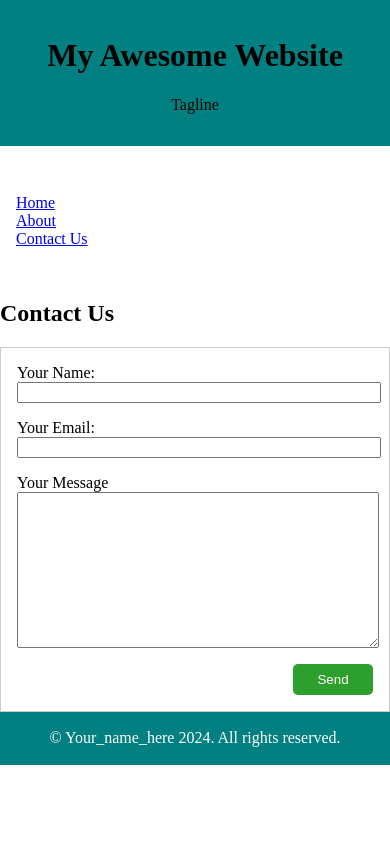
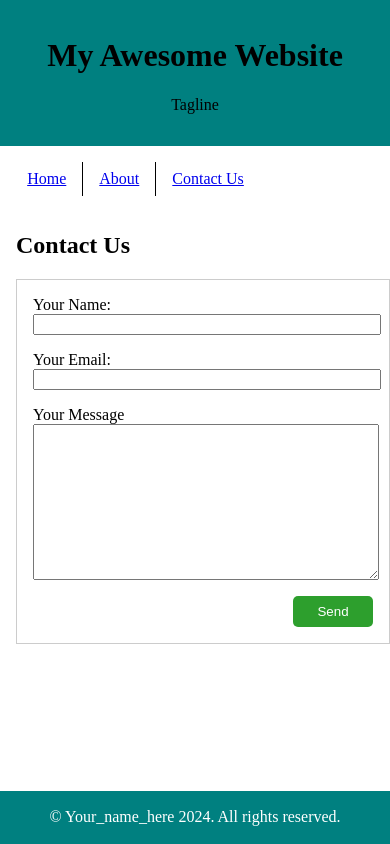
Before and after one commit to AlfredChan919/acit1620-setA-lab3, a plain HTML site: page contact.html in a window 390 px wide. Drawn offline with Linux system fonts and the light colour scheme.

Commit message:
completed

```diff
--- a/contact.html
+++ b/contact.html
@@ -43,7 +43,7 @@
             </main>
         </div>
         <footer>
-            <p style="background-color: teal; color: #fff; text-align: center;">&copy; Your_name_here 2024. All rights reserved.</p>
+            <p>&copy; Your_name_here 2024. All rights reserved.</p>
         </footer>
     </div>
 </body>
--- a/styles.css
+++ b/styles.css
@@ -8,6 +8,8 @@ body {
 form {
     border: 1px solid #ccc;
     padding: 1rem;
+    margin-left: 8rem;
+    margin-bottom:auto;
 }
 
 input,
@@ -26,6 +28,7 @@ form button {
     border-radius: 5px;
     width: 5rem;
     margin-left: auto;
+    margin-bottom:auto;
 }
 
 
@@ -43,16 +46,87 @@ footer{
     background-color: teal;
     color: #fff;
     text-align: center;
-    padding: .1rem;
+    position:absolute;
+    text-align: center;
+    margin-top:1rem;
+    padding-top:.1rem;
+    padding-bottom:.1rem;
+    bottom:0;
+    width:100%;
 }
 
 /* UNORDERED LIST STYLES*/
 ul{
     list-style-type:none;
-    padding: 1rem;
-    display: inline-block;
+    padding-bottom:15rem;
+    margin-top:0.1rem;
+    padding-right:2rem;
+    padding-left:.7rem;
+    display: flex;
+    flex-direction: column;
+}
+
+/* space between each list item*/
+li{
+
+    padding-bottom: .5rem;
+    padding-top:.5rem;
+    padding-left: .5rem;
+    margin-left:0rem;
+    text-align: right;
 }
 
 .img{
+    width: 11rem;
+    height:auto;
+    float:left;
+    padding-right: 1rem;
+}
+aside{
+    float: left;
+}
 
+h2{
+    padding-top:1rem;
 }
+
+/*different screem size*/
+@media screen and (max-width: 600px ) {
+    ul{
+        display:flex;
+        flex-direction: row;
+        margin-bottom:0;
+        padding-bottom:0;
+    }
+    li{
+        border-left: 1px solid black;
+        float:left;
+        margin-right:1rem;
+        margin-top:0;
+        margin-bottom:0;
+        padding-left: 1rem;
+    }
+    ul li:first-of-type{
+        border-left: none;
+    }
+    img{
+        display:block;
+        max-width: 100%;
+        float:none;
+    }
+    aside{
+        padding:0 0rem;
+        float:none;
+    }
+
+    h2{
+        padding-left: 1rem;
+    }
+    form{
+        margin-left: 1rem;
+        margin-bottom: 3rem;
+    }
+    footer{
+        position:absolute;
+    }
+}
```
